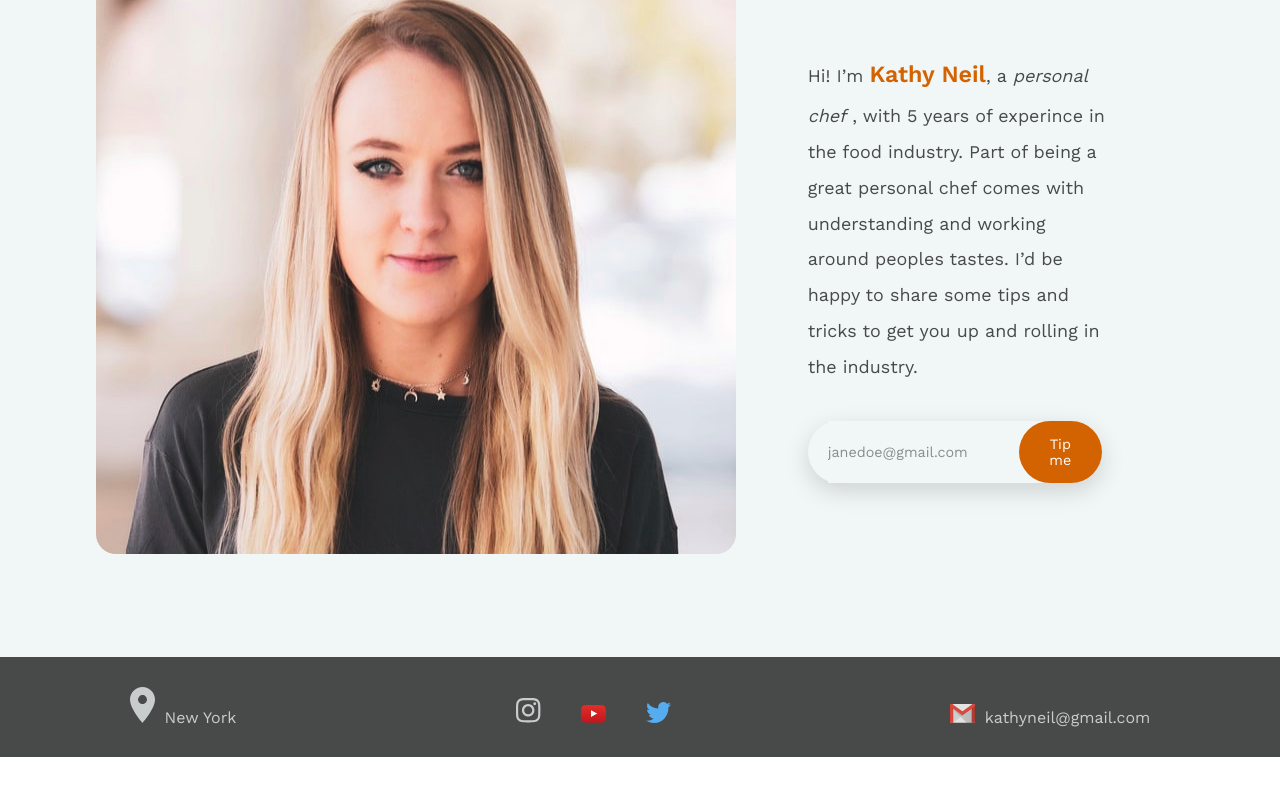
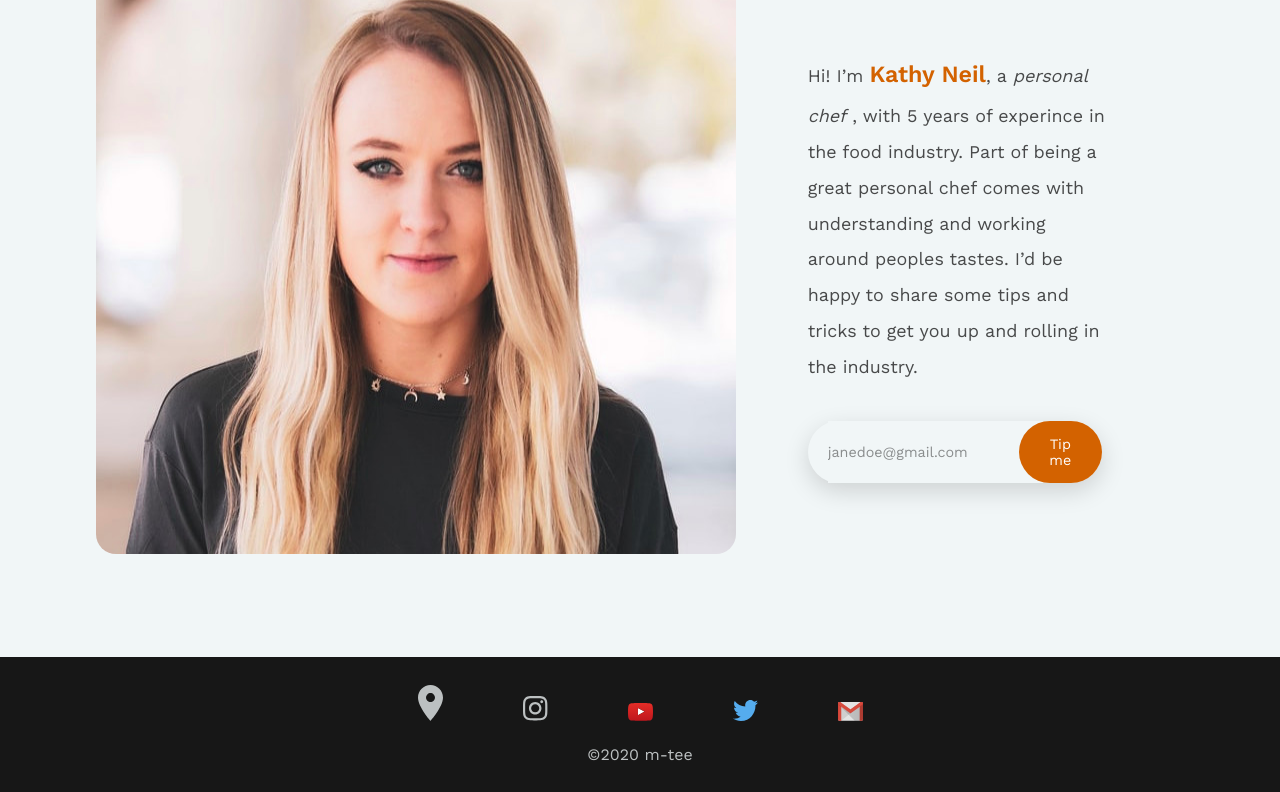
Before and after one commit to M-Tee/Kathys-Kitchen, a Vue app: page /#/about in a window 1280 px wide. Before the commit this address led to /#/. Shown: the part 3462-4254 px from the top of the page. Before the commit the page ends 4219 px from the top, so only its background shows below. Built offline with nearby package versions, Linux system fonts and the light colour scheme; a web font is replaced by a local one.

Commit message:
Change footer layout

```diff
--- a/src/components/footer.vue
+++ b/src/components/footer.vue
@@ -1,18 +1,15 @@
 <template>
 <footer>
-  <div id="location">
+  <div class="icons">
     <img src="../assets/icons/loactionMarker.svg" alt="Location Marker">
-    <p class="">New York</p>
-  </div>
-  <div id="socials">
     <img src="../assets/icons/Insta.svg" alt="Instagram">
     <img src="../assets/icons/youtube.svg" alt="Youtube">
     <img src="../assets/icons/twitter.svg" alt="Twitter">
+    <img src="../assets/icons/Email.svg" alt="Email Icon">
   </div>
-  <div id="email">
-    <img src="../assets/icons/Email.svg" alt="Email Icon">
-    <p>kathyneil@gmail.com</p>
-  </div>
+  <p>
+    ©2020 m-tee
+  </p>
 </footer>
 </template>
 
@@ -24,28 +21,21 @@ export default {
 
 <style scoped>
 footer {
-  background-color: rgba(0, 0, 0, 0.7);
-  color: rgba(241, 246, 247, 0.76) !important;
+  background-color: #171717;
+  color: #f1f6f7c2 !important;
   display: flex;
-  flex-wrap: wrap;
-  justify-content: space-around;
-  padding: 30px 0;
+  flex-direction: column;
+  align-items: center;
+  justify-content: center;
+  padding: 28px 0;
+}
 
+footer img {
+  margin: 0 40px;
 }
-#location,
-#email{
-display: inline-flex;
-align-items: baseline;
-}
+
 p {
-  margin-left: 10px;
-}
-#socials img{
-  margin: 0 20px;
-}
-#socials,
-#email {
-  align-self:flex-end
+  margin-top: 20px;
 }
 img {
   width: 25px;
```
